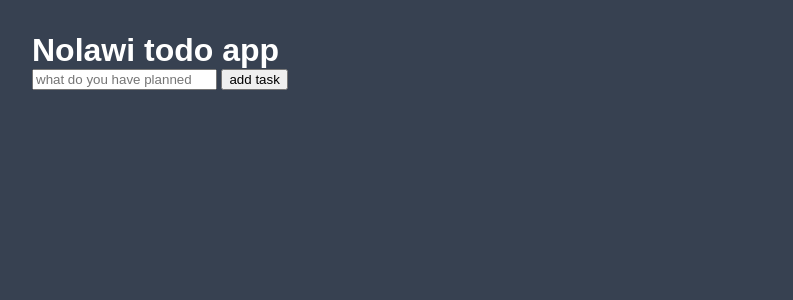
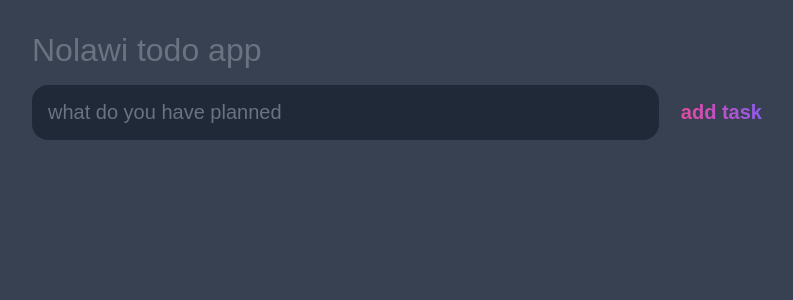
Before and after one commit to kinfe19/Nolawi, a Django app: page / in a window 1280 px wide. Shown: the top 300 px of the page, without its empty margins (240-1033 px from the left). Run offline with Django 3.2, Linux system fonts and the light colour scheme.

Commit message:
css modified

```diff
--- a/static/styles/main.css
+++ b/static/styles/main.css
@@ -30,3 +30,119 @@ body{
     width: 20%;
     height: auto;
 }
+header{
+    padding: 2rem 2rem;
+    max-width: 800px;
+    width:100% ;
+    margin: 0 auto;
+}
+header h1{
+    font-size: 2rem;
+    font-weight: 300;
+    color: var(--grey);
+    margin-bottom: 1rem;
+}
+#new-task-form{
+    display: flex;
+}
+input,button{
+    appearance: none;
+    border:none;
+    outline: none;
+    background: none;
+}
+#new-task-input{
+    flex: 1 1 0%;
+    background-color: var(--darker);
+    padding: 1rem;
+    border-radius: 1rem;
+    margin-right: 1rem;
+    color: var(--light);
+    font-size: 1.25rem;
+}
+#new-task-input::placeholder{
+    color:var(--grey);
+}
+#new-task-submit{
+    color: var(--pink);
+    font-size:1.25rem;
+    font-weight: 700;
+    background-image: linear-gradient(to right,var(--pink),var(--purple));
+    -webkit-background-clip: text;
+    -webkit-text-fill-color: transparent;
+    cursor: pointer;
+    transition :0.4s
+}
+#new-task-submit:hover{
+    opacity: 0.8;
+}
+#new-task-submit:active{
+    opacity: 0.6;
+}
+main{
+    flex: 1 1 0%;
+    max-width: 800px;
+    width: 100%;
+    margin : 0 auto;
+}
+.task-list{
+    padding: 1rem;
+}
+.task-list h2{
+font-size: 1.5rem;
+font-weight: 300;
+color: var(--gray);
+margin-bottom: 1rem ;
+}
+#tasks .task{
+    display: flex;
+    justify-content: space-between;
+
+    /*width: 650px;*/
+    padding: 1rem;
+    background-color: var(--darkest);
+    margin-bottom: 1rem;
+    border-radius: 1rem;
+
+
+
+}
+#tasks .task .content .text{
+    color: var(--light);
+    font-size: 1.125rem;
+    width: 100%;
+    display: block;
+    transition: 0.4s;
+}
+#tasks .task .content:not(:read-only){
+    color: var(--pink);
+}
+#tasks .task .actions{
+    display: flex;
+    flex-direction: row;
+    align-items: center;
+}
+.task .action button{
+    cursor: pointer;
+    margin: 0 0.5rem;
+    font-size: 1.125rem;
+    font-weight: 700;
+    text-transform: uppercase;
+    transition: 0.4s;
+
+}
+.task .action button:hover{
+    opacity: 0.8;
+}
+.task .action button:active{
+    opacity: 0.6;
+}
+
+.task .action .edit{
+    background-image: linear-gradient(to right,var(--pink),var(--purple));
+    -webkit-background-clip: text;
+    -webkit-text-fill-color: transparent;
+}
+.task .action .delete{
+    color: crimson;
+}
```
